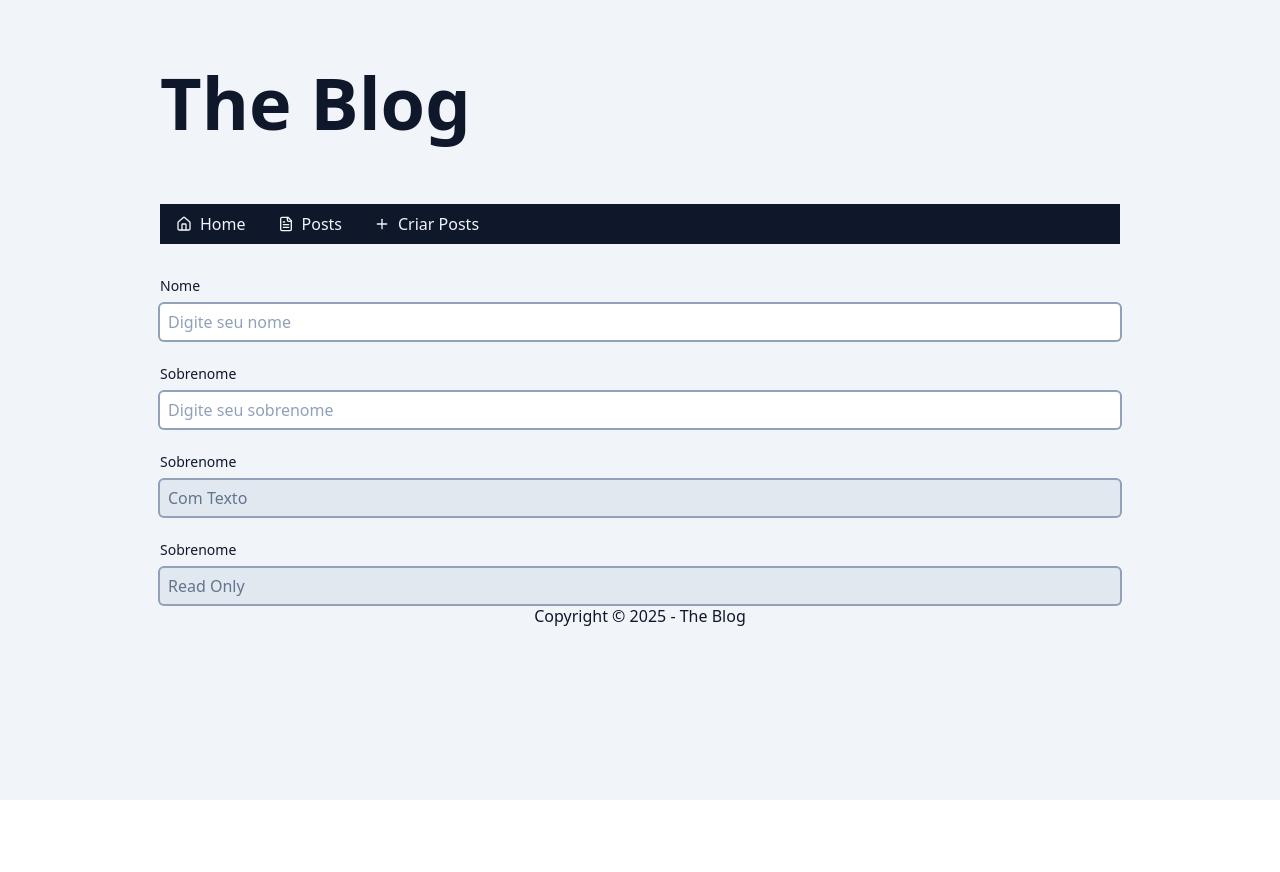
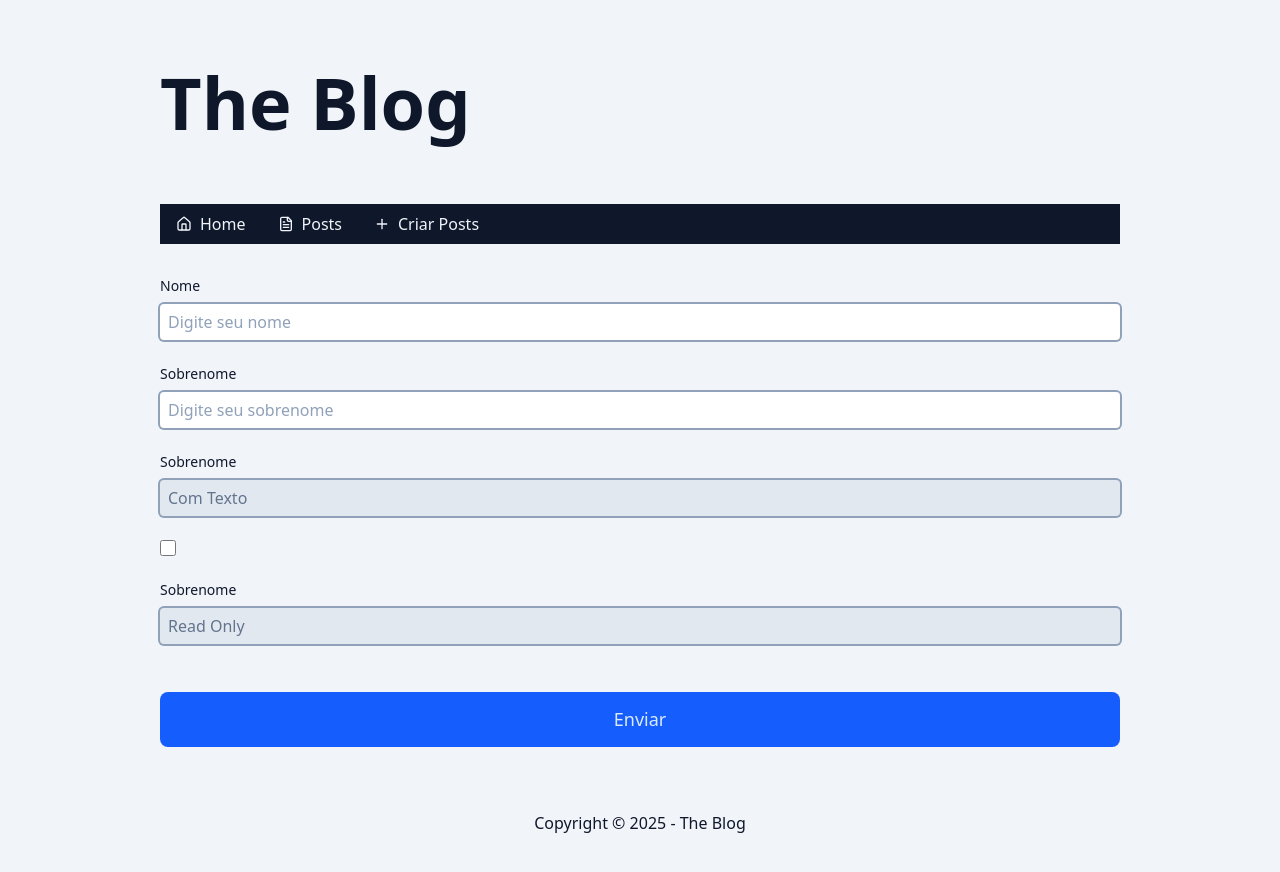
Before and after one commit to jordanogiacomet/blog-next-js, a Next.js app: page /admin/post/new in a window 1280 px wide. Shown: the top 872 px of the page. Before the commit the page ends 800 px from the top, so only its background shows below. Built offline with nearby package versions, Linux system fonts and the light colour scheme.

Commit message:
WIP - Aula 179 completa;

```diff
--- a/src/app/admin/post/new/page.tsx
+++ b/src/app/admin/post/new/page.tsx
@@ -1,3 +1,5 @@
+import { Button } from '@/components/Button';
+import { InputCheckbox } from '@/components/InputCheckbox';
 import { InputText } from '@/components/InputText';
 import { Fragment } from 'react';
 
@@ -6,6 +8,7 @@
 export default async function AdminPostNewPage() {
   return (
     <Fragment>
+      <form action='' className='mb-16'>
         <div className='flex flex-col gap-6'>
           <InputText labelText='Nome' placeholder='Digite seu nome' />
           <InputText labelText='Sobrenome' placeholder='Digite seu sobrenome' />
@@ -15,6 +18,9 @@
             placeholder='Digite seu sobrenome'
             defaultValue={'Com Texto'}
           />
+
+          <InputCheckbox type='checkbox' />
+
           <InputText
             disabled
             labelText='Sobrenome'
@@ -22,7 +28,13 @@
             defaultValue={'Read Only'}
             readOnly
           />
+          <div>
+            <Button type='submit' size='lg' className='w-full mt-6'>
+              Enviar
+            </Button>
           </div>
+        </div>
+      </form>
     </Fragment>
   );
 }
--- /dev/null
+++ b/src/components/InputCheckbox/index.tsx
@@ -0,0 +1,35 @@
+import clsx from 'clsx';
+import { useId } from 'react';
+
+type InputCheckboxProps = {
+  labelText?: string;
+  type?: 'checkbox';
+} & React.ComponentProps<'input'>;
+
+export function InputCheckbox({
+  labelText = '',
+  type = 'checkbox',
+  ...props
+}: InputCheckboxProps) {
+  const id = useId();
+
+  return (
+    <div className='flex items-center gap-3'>
+      <input
+        {...props}
+        className={clsx(
+          'w-4 h-4 outline-none focus:ring-2 focus:ring-blue-500',
+          props.className,
+        )}
+        id={id}
+        type={type}
+      />
+
+      {labelText && (
+        <label className='text-base' htmlFor={id}>
+          {labelText}
+        </label>
+      )}
+    </div>
+  );
+}
```
Lines whose indentation alone changed are shown as unchanged.
